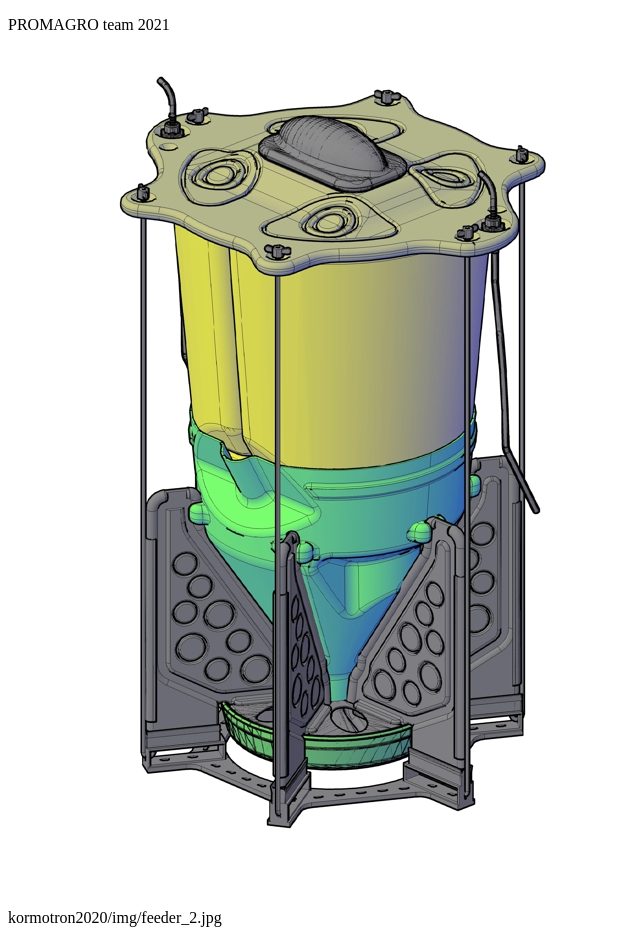
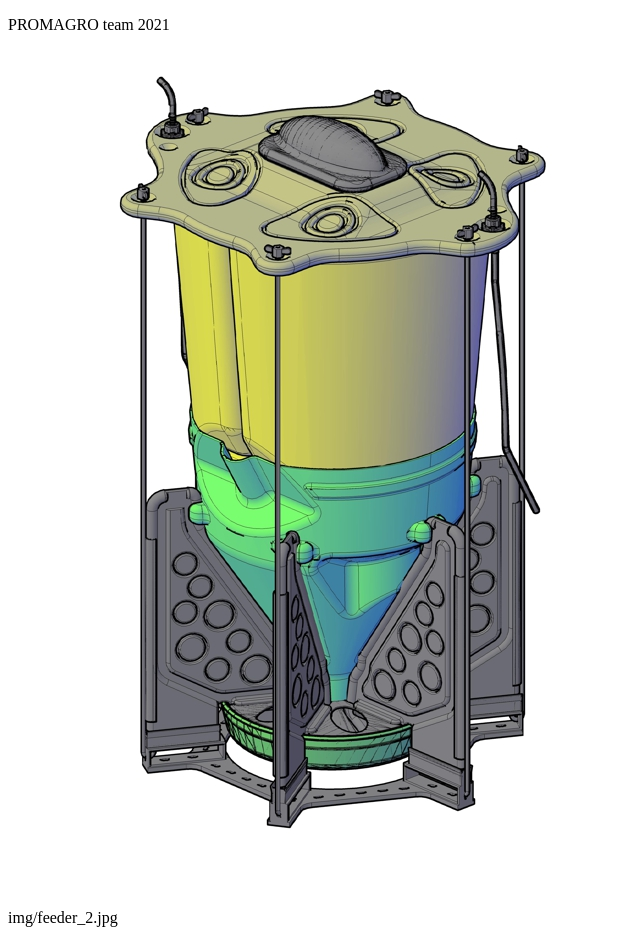
Before and after one commit to Kormotron2020/kormotron2020, a plain HTML site: page index.html in a window 1280 px wide. Shown: the whole page, without its empty margins (0-640 px from the left). Drawn offline with Linux system fonts and the light colour scheme.

Commit message:
Update index.html

```diff
--- a/index.html
+++ b/index.html
@@ -12,9 +12,9 @@
 
 
 <div>
-	<img src="kormotron2020/img/feeder_2.jpg"  >
+	<img src="img/feeder_2.jpg"  >
 
-	<p>kormotron2020/img/feeder_2.jpg</p>
+	<p>img/feeder_2.jpg</p>
 
 </div>
 
```
